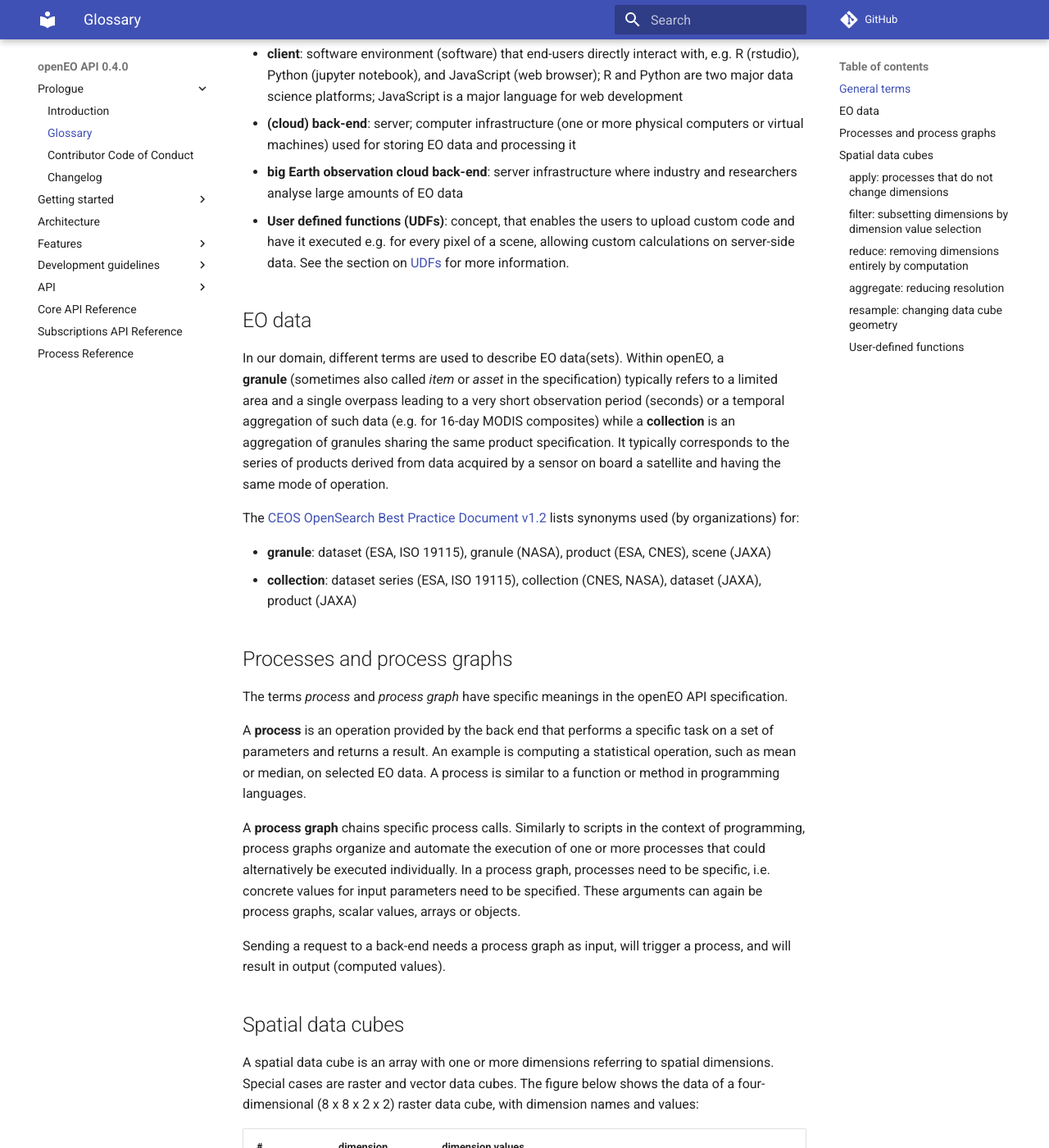
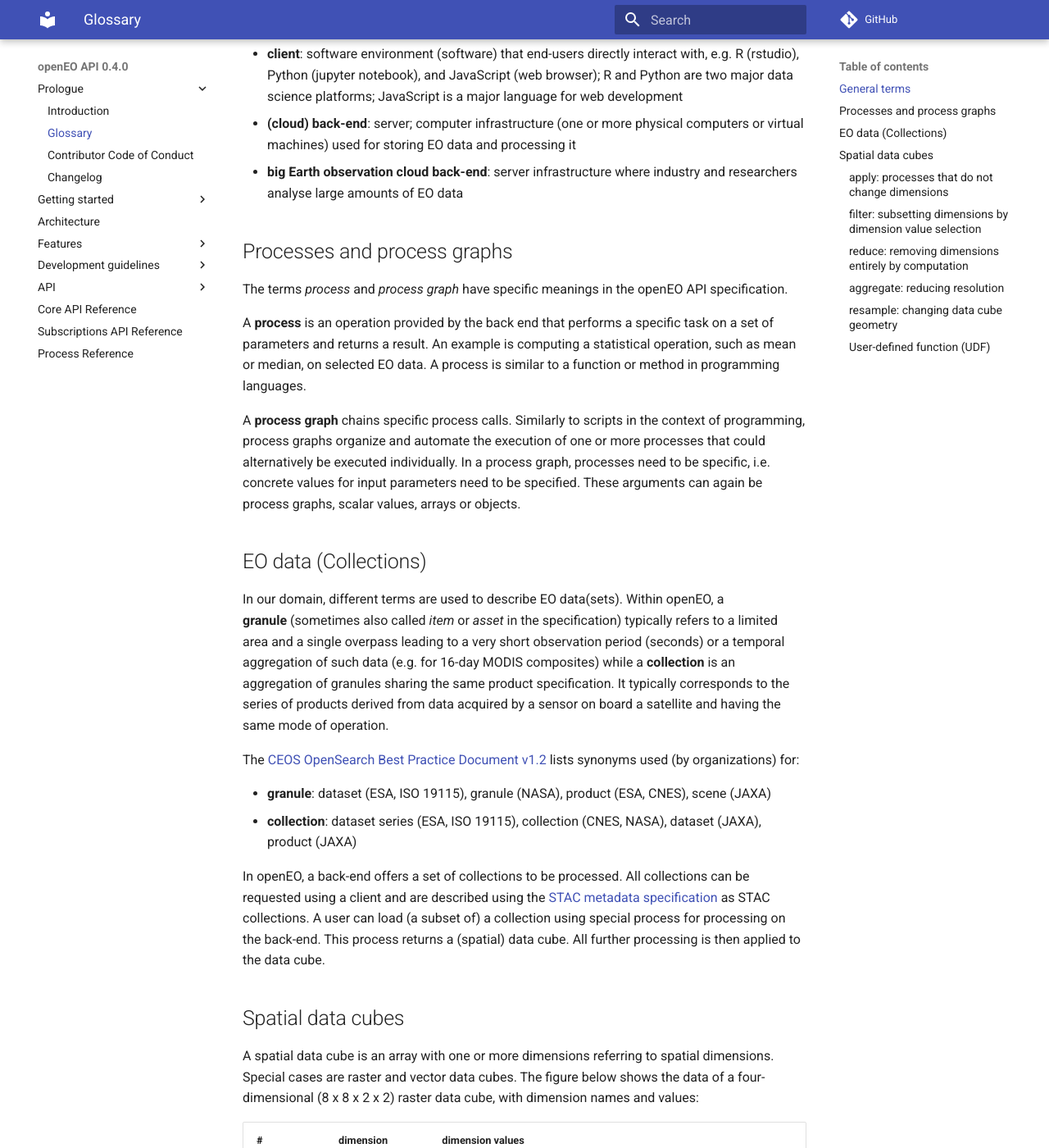
Before and after one commit to Open-EO/openeo-api, an MkDocs documentation site: the page built from docs/glossary.md, in a window 1280 px wide and 1400 px high, scrolled down 302 px. Shown: the whole window at 82% size. Built offline with MkDocs 1.6.1 and Material for MkDocs 9.7.7, drawn with Linux system fonts in a browser that asks for light colours; comment, search, counter and statistics services are not loaded; some of the changed text lies outside the part shown.

Commit message:
Improved glossary (collections => data cube) [#168]

```diff
--- a/docs/glossary.md
+++ b/docs/glossary.md
@@ -8,16 +8,6 @@ This glossary introduces the major technical terms used in the openEO project.
 - **client**: software environment (software) that end-users directly interact with, e.g. R (rstudio), Python (jupyter notebook), and JavaScript (web browser); R and Python are two major data science platforms; JavaScript is a major language for web development
 - **(cloud) back-end**: server; computer infrastructure (one or more physical computers or virtual machines) used for storing EO data and processing it
 - **big Earth observation cloud back-end**: server infrastructure where industry and researchers analyse large amounts of EO data
-- **User defined functions (UDFs)**: concept, that enables the users to upload custom code and have it executed e.g. for every pixel of a scene, allowing custom calculations on server-side data. See the section on [UDFs](udfs.md) for more information.
-
-## EO data
-
-In our domain, different terms are used to describe EO data(sets). Within openEO, a **granule** (sometimes also called *item* or *asset* in the specification) typically refers to a limited area and a single overpass leading to a very short observation period (seconds) or a temporal aggregation of such data (e.g. for 16-day MODIS composites) while a **collection** is an aggregation of granules sharing the same product specification. It typically corresponds to the series of products derived from data acquired by a sensor on board a satellite and having the same mode of operation.
-
-The [CEOS OpenSearch Best Practice Document v1.2](http://ceos.org/ourwork/workinggroups/wgiss/access/opensearch/) lists synonyms used (by organizations) for:
-
-- **granule**: dataset (ESA, ISO 19115), granule (NASA), product (ESA, CNES), scene (JAXA)
-- **collection**: dataset series (ESA, ISO 19115), collection (CNES, NASA), dataset (JAXA), product (JAXA)
 
 ## Processes and process graphs
 
@@ -27,8 +17,16 @@ A **process** is an operation provided by the back end that performs a specific
 
 A **process graph** chains specific process calls. Similarly to scripts in the context of programming, process graphs organize and automate the execution of one or more processes that could alternatively be executed individually. In a process graph, processes need to be specific, i.e. concrete values for input parameters need to be specified. These arguments can again be process graphs, scalar values, arrays or objects.
 
-Sending a request to a back-end needs a process graph as input,
-will trigger a process, and will result in output (computed values).
+## EO data (Collections)
+
+In our domain, different terms are used to describe EO data(sets). Within openEO, a **granule** (sometimes also called *item* or *asset* in the specification) typically refers to a limited area and a single overpass leading to a very short observation period (seconds) or a temporal aggregation of such data (e.g. for 16-day MODIS composites) while a **collection** is an aggregation of granules sharing the same product specification. It typically corresponds to the series of products derived from data acquired by a sensor on board a satellite and having the same mode of operation.
+
+The [CEOS OpenSearch Best Practice Document v1.2](http://ceos.org/ourwork/workinggroups/wgiss/access/opensearch/) lists synonyms used (by organizations) for:
+
+- **granule**: dataset (ESA, ISO 19115), granule (NASA), product (ESA, CNES), scene (JAXA)
+- **collection**: dataset series (ESA, ISO 19115), collection (CNES, NASA), dataset (JAXA), product (JAXA)
+
+In openEO, a back-end offers a set of collections to be processed. All collections can be requested using a client and are described using the [STAC metadata specification](https://github.com/radiantearth/stac-spec) as STAC collections. A user can load (a subset of) a collection using special process for processing on the back-end. This process returns a (spatial) data cube. All further processing is then applied to the data cube.
 
 ## Spatial data cubes
 
@@ -117,6 +115,6 @@ Resampling from finer to coarser grid is a special case of aggregation often cal
 
 When the target grid or time series has a lower resolution (larger grid cells) or lower frequency (longer time intervals) than the source grid, aggregation might be used for resampling. For example, if the resolutions are similar, (e.g. the source collection provides 10 day intervals and the target needs values for 16 day intervals), then some form of interpolation may be more appropriate than aggregation as defined here.
 
-### User-defined functions
+### User-defined function (UDF)
 
-The abbreviation **UDF** stands for **user-defined function**. With this concept, users are able to upload custom code and have it executed e.g. for every pixel of a scene, or applied to a particular dimension or set of dimensions, allowing custom server-side calculations.
+The abbreviation **UDF** stands for **user-defined function**. With this concept, users are able to upload custom code and have it executed e.g. for every pixel of a scene, or applied to a particular dimension or set of dimensions, allowing custom server-side calculations. See the section on [UDFs](udfs.md) for more information.
```
